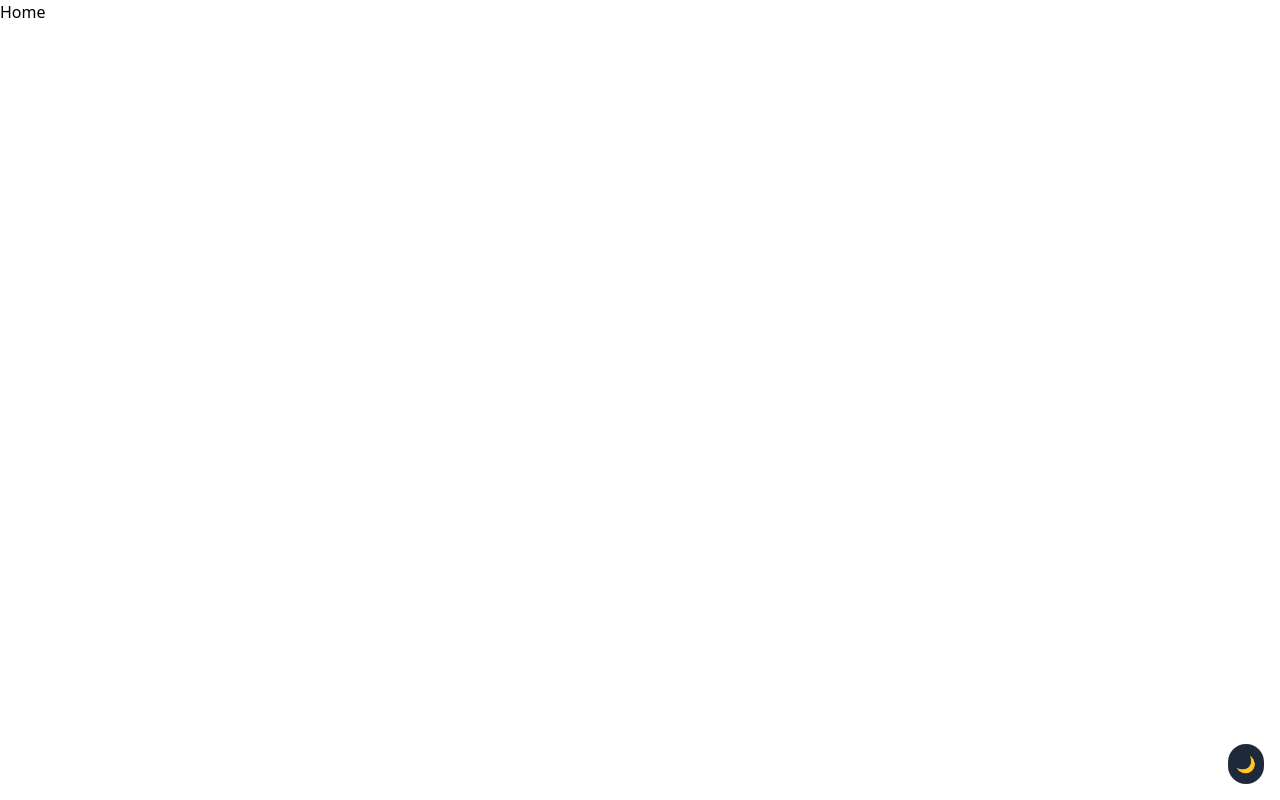
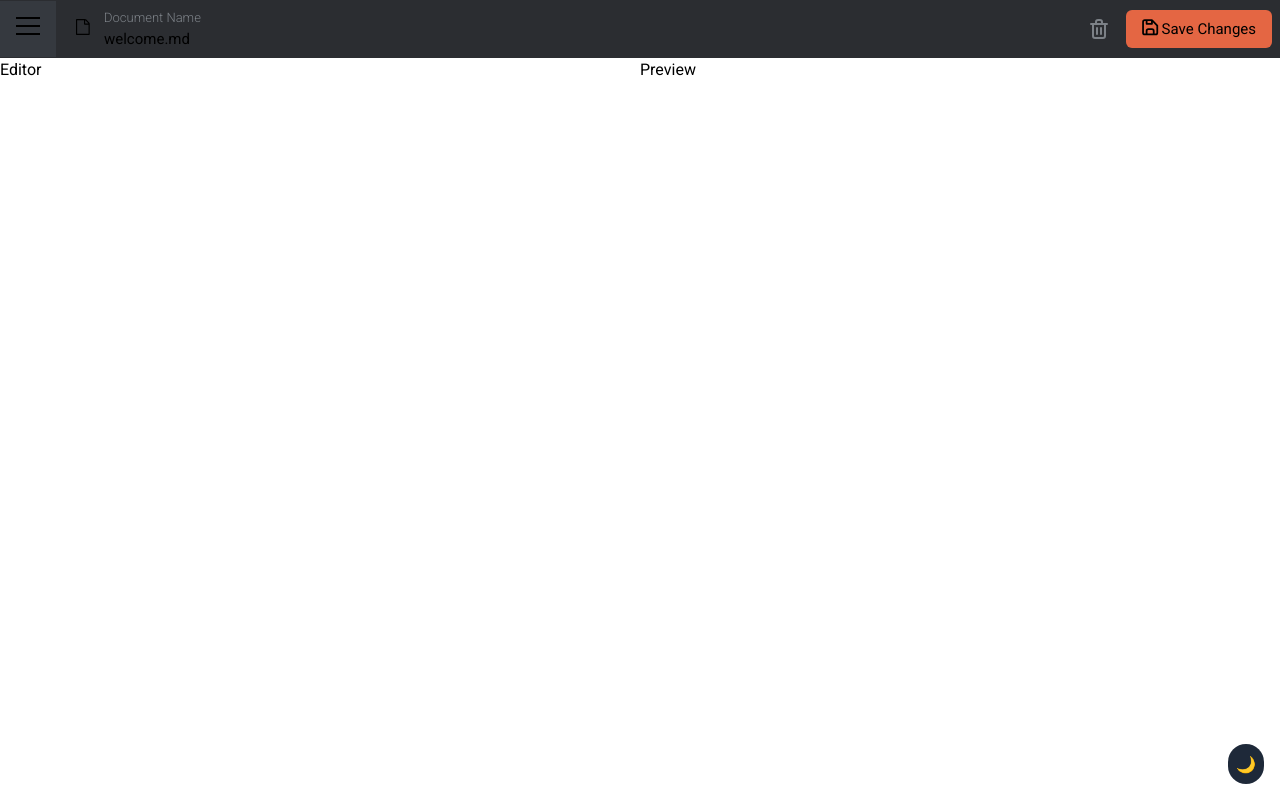
Before and after one commit to jayantpathariya/markdown-editor, a Next.js app: page / in a window 1280 px wide. Built offline with nearby package versions, Linux system fonts and the light colour scheme.

Commit message:
header added

```diff
--- /dev/null
+++ b/src/app/(main)/layout.tsx
@@ -0,0 +1,15 @@
+import { Header } from "@/components/header";
+
+interface MainLayoutProps {
+  children: React.ReactNode;
+}
+
+const MainLayout = ({ children }: MainLayoutProps) => {
+  return (
+    <div className="font-roboto">
+      <Header />
+      {children}
+    </div>
+  );
+};
+export default MainLayout;
--- /dev/null
+++ b/src/app/(main)/page.tsx
@@ -0,0 +1,5 @@
+import { Markdown } from "@/components/markdown";
+
+export default function Home() {
+  return <Markdown />;
+}
--- a/src/app/globals.css
+++ b/src/app/globals.css
@@ -14,6 +14,10 @@
 }
 
 @theme {
+  --font-roboto: var(--font-roboto);
+  --font-roboto-slab: var(--font-roboto-slab);
+  --font-roboto-mono: var(--font-roboto-mono);
+
   --color-background: var(--background);
   --color-foreground: var(--foreground);
 
@@ -26,6 +30,12 @@
   --color-neutral-700: #2b2d31;
   --color-neutral-800: #1d1f22;
   --color-neutral-900: #151619;
+
+  --color-background: var(--background);
+  --color-foreground: var(--foreground);
+  --color-primary: var(--primary);
+  --color-primary-hover: var(--primary-hover);
+  --color-primary-foreground: var(--primary-foreground);
 }
 
 @layer base {
@@ -36,4 +46,12 @@
   ::file-selector-button {
     border-color: var(--color-gray-200, currentColor);
   }
+
+  .heading-m {
+    @apply text-[15px] font-normal;
+  }
+
+  .body-m {
+    @apply text-[13px] font-light;
+  }
 }
--- a/src/app/layout.tsx
+++ b/src/app/layout.tsx
@@ -1,19 +1,28 @@
 import type { Metadata } from "next";
-import { Roboto_Slab, Roboto_Mono } from "next/font/google";
+import { Roboto_Slab, Roboto_Mono, Roboto } from "next/font/google";
 
 import { ThemeProvider } from "@/components/providers/theme-provider";
 import { ThemeSwitch } from "@/components/shared/theme-switch";
 
 import "./globals.css";
 
+const roboto = Roboto({
+  weight: ["300", "400", "500"],
+  variable: "--font-roboto",
+  subsets: ["latin"],
+  display: "swap",
+});
+
 const robotoSlab = Roboto_Slab({
   variable: "--font-roboto-slab",
   subsets: ["latin"],
+  display: "swap",
 });
 
 const robotoMono = Roboto_Mono({
   variable: "--font-roboto-mono",
   subsets: ["latin"],
+  display: "swap",
 });
 
 export const metadata: Metadata = {
@@ -29,7 +38,7 @@ export default function RootLayout({
   return (
     <html lang="en" suppressHydrationWarning>
       <body
-        className={`${robotoSlab.variable} ${robotoMono.variable} antialiased`}
+        className={`${robotoSlab.variable} ${robotoMono.variable} ${roboto.variable}  antialiased`}
       >
         <ThemeProvider
           attribute="class"
--- a/src/app/page.tsx
+++ /dev/null
@@ -1,7 +0,0 @@
-export default function Home() {
-  return (
-    <div>
-      <h1>Home</h1>
-    </div>
-  );
-}
--- /dev/null
+++ b/src/components/editor.tsx
@@ -0,0 +1,3 @@
+export const Editor = () => {
+  return <div className="flex-1">Editor</div>;
+};
--- /dev/null
+++ b/src/components/header.tsx
@@ -0,0 +1,36 @@
+import { DeleteIcon } from "@/components/icons/delete-icon";
+import { DocumentIcon } from "@/components/icons/document-icon";
+import { MenuIcon } from "@/components/icons/menu-icon";
+import { SaveIcon } from "@/components/icons/save-icon";
+
+export const Header = () => {
+  return (
+    <header className="bg-neutral-700 flex items-center gap-x-3">
+      <button className="p-4 bg-neutral-600">
+        <MenuIcon className="size-6" />
+      </button>
+      <div className="flex items-center justify-between w-full p-2">
+        <div className="flex items-center gap-x-2">
+          <DocumentIcon className="size-5" />
+          <div className="flex flex-col">
+            <span className="body-m text-neutral-400 hidden md:inline-block">
+              Document Name
+            </span>
+            <span className="heading-m">welcome.md</span>
+          </div>
+        </div>
+        <div className="flex items-center gap-x-4">
+          <button>
+            <DeleteIcon className="size-5 text-neutral-400" />
+          </button>
+          <button className="bg-primary p-2.5 md:size-fit flex items-center justify-center rounded-md md:px-4 md:py-2">
+            <SaveIcon className="size-5 " />
+            <span className="heading-m hidden md:inline-block">
+              Save Changes
+            </span>
+          </button>
+        </div>
+      </div>
+    </header>
+  );
+};
--- /dev/null
+++ b/src/components/markdown.tsx
@@ -0,0 +1,11 @@
+import { Editor } from "./editor";
+import { Preview } from "./preview";
+
+export const Markdown = () => {
+  return (
+    <div className="flex">
+      <Editor />
+      <Preview />
+    </div>
+  );
+};
--- /dev/null
+++ b/src/components/preview.tsx
@@ -0,0 +1,3 @@
+export const Preview = () => {
+  return <div className="flex-1 hidden md:block">Preview</div>;
+};
--- a/src/components/shared/theme-switch.tsx
+++ b/src/components/shared/theme-switch.tsx
@@ -1,9 +1,17 @@
 "use client";
 
 import { useTheme } from "next-themes";
+import { useEffect, useState } from "react";
 
 export const ThemeSwitch = () => {
+  const [isMounted, setIsMounted] = useState(false);
   const { theme, setTheme } = useTheme();
+
+  useEffect(() => {
+    setIsMounted(true);
+  }, []);
+
+  if (!isMounted) return null;
 
   return (
     <button
```
